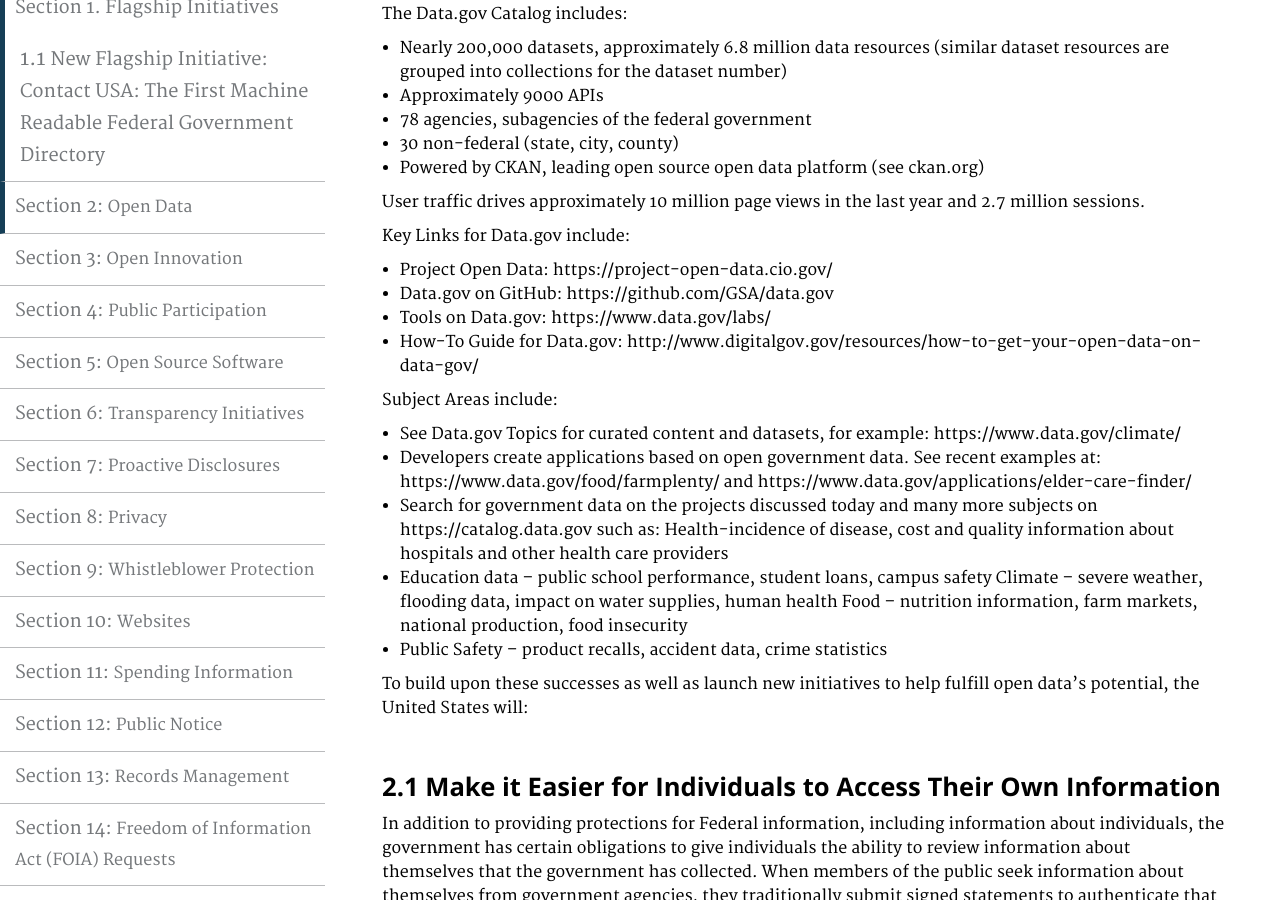
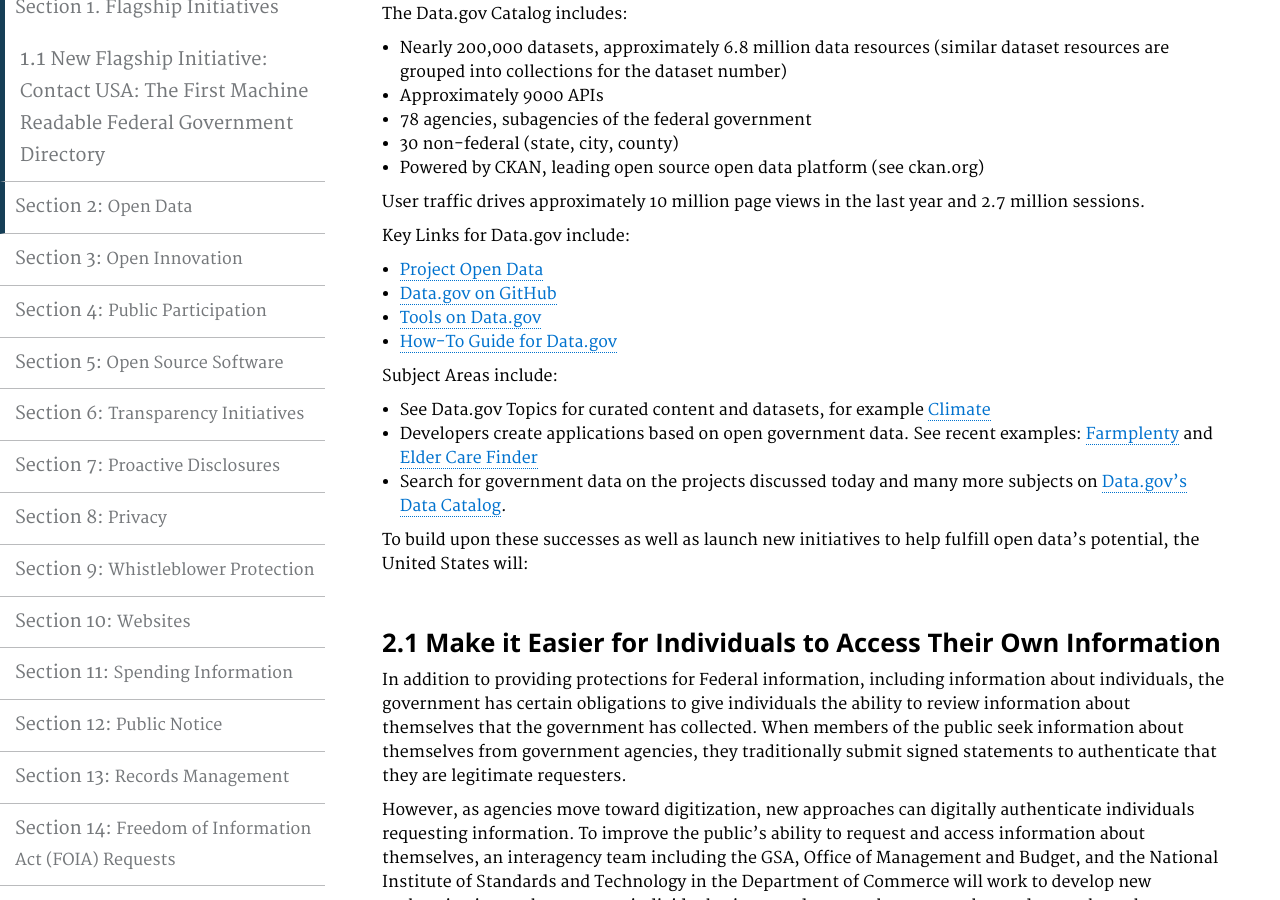
Before and after one commit to GSA/opengovplan, a Jekyll site: the page built from pages/opendata.md, in a window 1280 px wide and 900 px high, scrolled down 338 px. Built offline with Jekyll 4.4.1, drawn with Linux system fonts in a browser that asks for light colours.

Commit message:
Adding Markdown links

```diff
--- a/pages/opendata.md
+++ b/pages/opendata.md
@@ -21,21 +21,16 @@
 
 Key Links for Data.gov include:
 
-- Project Open Data: https://project-open-data.cio.gov/
-- Data.gov on GitHub: https://github.com/GSA/data.gov
-- Tools on Data.gov: https://www.data.gov/labs/
-- How-To Guide for Data.gov: http://www.digitalgov.gov/resources/how-to-get-your-open-data-on-data-gov/
+- [Project Open Data](https://project-open-data.cio.gov/)
+- [Data.gov on GitHub](https://github.com/GSA/data.gov)
+- [Tools on Data.gov](https://www.data.gov/labs/)
+- [How-To Guide for Data.gov](http://www.digitalgov.gov/resources/how-to-get-your-open-data-on-data-gov/)
 
 Subject Areas include:
 
-- See Data.gov Topics for curated content and datasets, for example: https://www.data.gov/climate/
-- Developers create applications based on open government data. See recent examples at: https://www.data.gov/food/farmplenty/ and https://www.data.gov/applications/elder-care-finder/
-- Search for government data on the projects discussed today and many more subjects on https://catalog.data.gov such as:
-Health-incidence of disease, cost and quality information about hospitals and other health care providers
-- Education data – public school performance, student loans, campus safety
-Climate – severe weather, flooding data, impact on water supplies, human health
-Food – nutrition information, farm markets, national production, food insecurity
-- Public Safety – product recalls, accident data, crime statistics
+- See Data.gov Topics for curated content and datasets, for example [Climate](https://www.data.gov/climate/)
+- Developers create applications based on open government data. See recent examples: [Farmplenty](https://www.data.gov/food/farmplenty/) and [Elder Care Finder](https://www.data.gov/applications/elder-care-finder/)
+- Search for government data on the projects discussed today and many more subjects on [Data.gov's Data Catalog](https://catalog.data.gov).
 
 To build upon these successes as well as launch new initiatives to help fulfill open data’s potential, the United States will:
 
```
